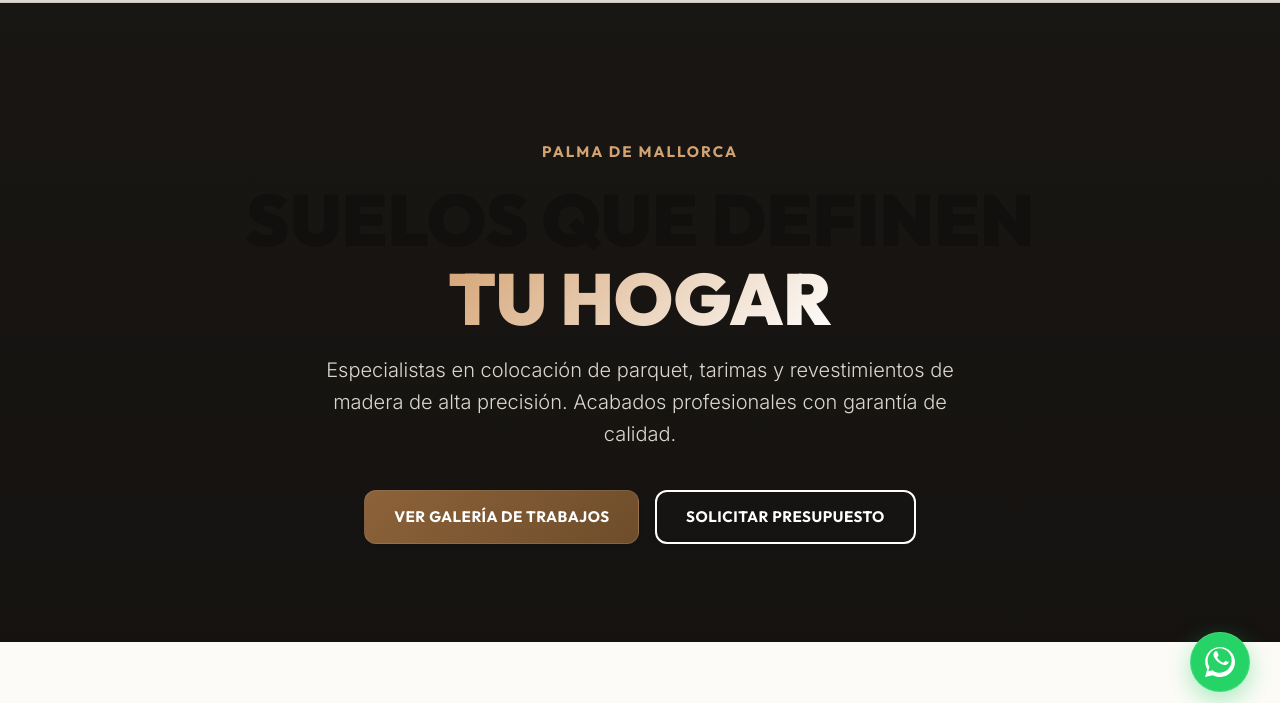
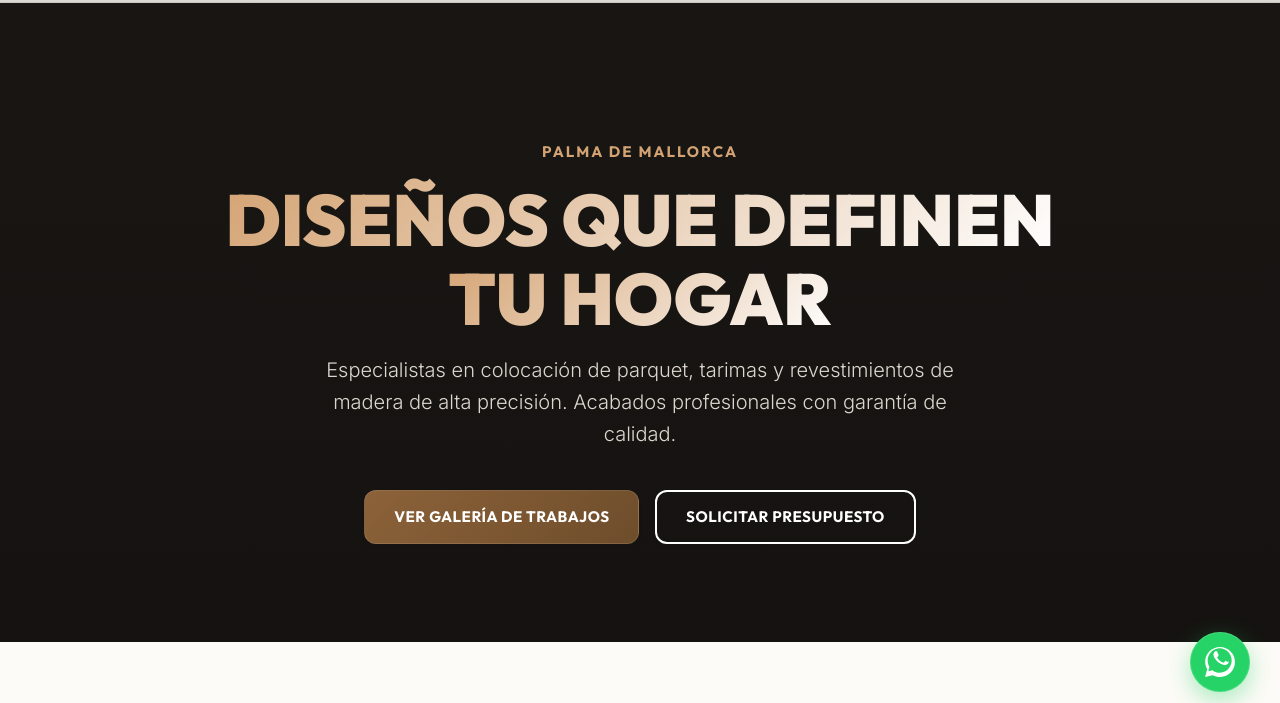
Before and after one commit to Allandryo/Montadores-pereira, a plain HTML site: page src/index.html in a window 1280 px wide. Shown: the part 78-781 px from the top of the page. Drawn offline with Linux system fonts and the light colour scheme.

Commit message:
diseños que definen

```diff
--- a/src/index.html
+++ b/src/index.html
@@ -67,7 +67,7 @@
     <div class="container text-center" style="position: relative; z-index: 10; color: var(--color-text-light);">
       <span style="font-family: var(--font-heading); font-weight: 700; text-transform: uppercase; letter-spacing: 2px; color: var(--color-accent); font-size: 0.95rem; display: block; margin-bottom: var(--space-sm);">Palma de Mallorca</span>
       <h1 style="font-size: clamp(2.5rem, 6vw, 4.5rem); line-height: 1.1; margin-bottom: var(--space-sm); font-weight: 900; text-transform: uppercase;">
-        Suelos que definen<br><span class="text-gradient" style="background: linear-gradient(135deg, var(--color-accent), #ffffff); -webkit-background-clip: text;">Tu Hogar</span>
+        <span class="text-gradient" style="background: linear-gradient(135deg, var(--color-accent), #ffffff); -webkit-background-clip: text;">Diseños que definen</span><br><span class="text-gradient" style="background: linear-gradient(135deg, var(--color-accent), #ffffff); -webkit-background-clip: text;">Tu Hogar</span>
       </h1>
       <p style="max-width: 680px; margin: 0 auto var(--space-lg) auto; font-size: clamp(1.05rem, 2vw, 1.25rem); color: var(--color-text-light-muted); font-weight: 300;">
         Especialistas en colocación de parquet, tarimas y revestimientos de madera de alta precisión. Acabados profesionales con garantía de calidad.
```
